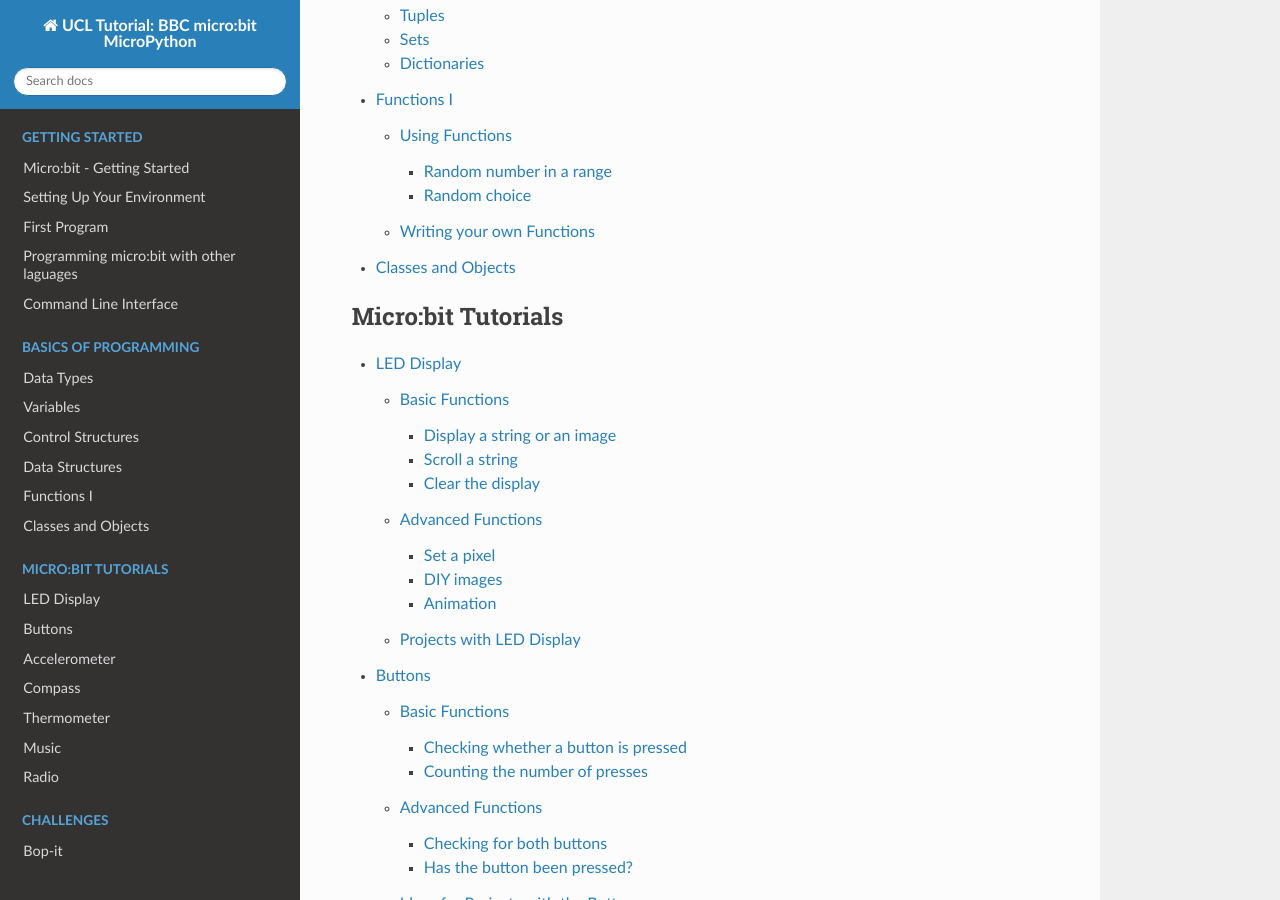
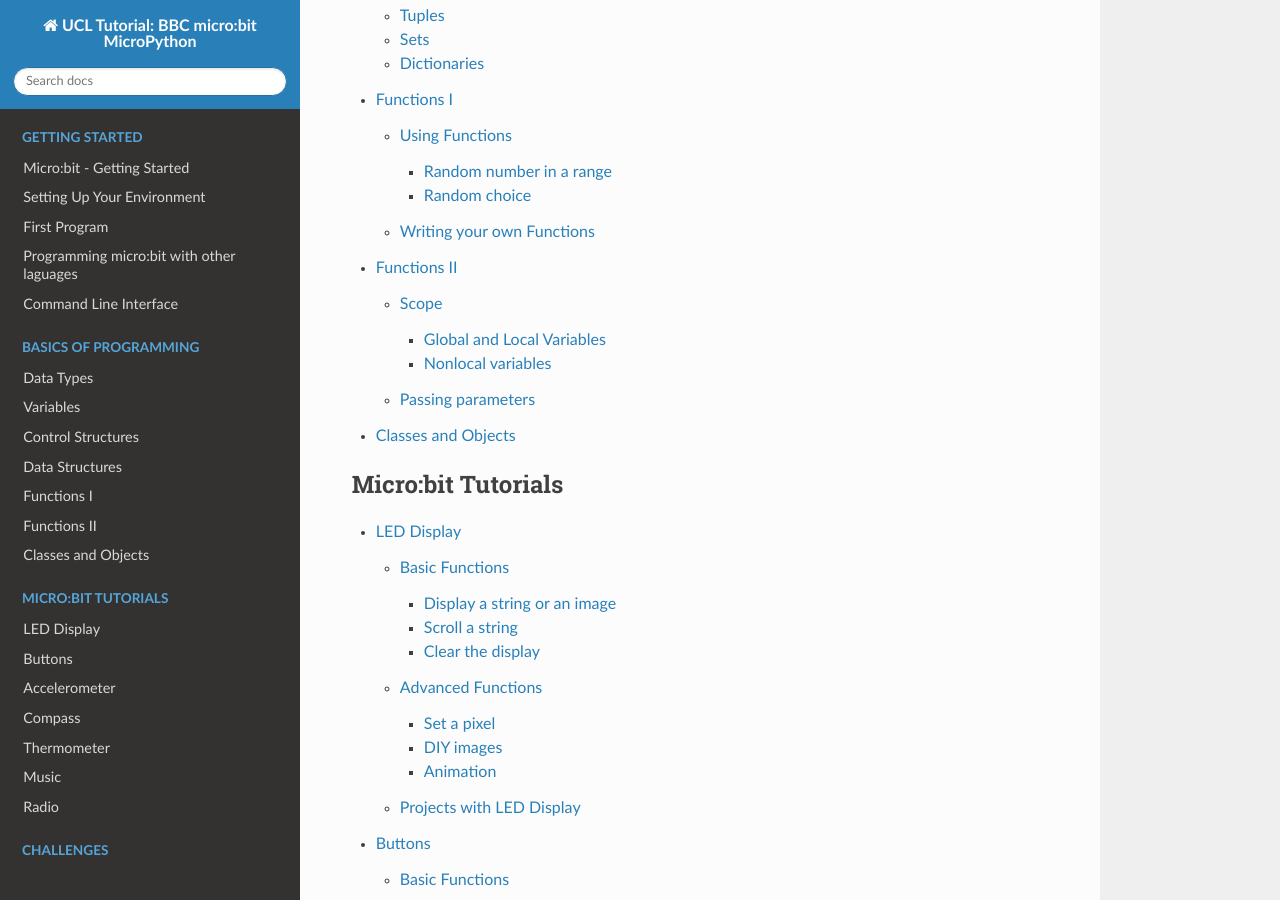
Before and after one commit to rharbird/microbit-challenges, a Sphinx documentation site: the page built from docs/source/index.rst, in a window 1280 px wide and 900 px high, scrolled down 2228 px. Built offline with Sphinx 7.4.7 and the Read the Docs theme 2.0.0, drawn with Linux system fonts in a browser that asks for light colours; pages that are not in the unit, such as notebooks, are missing from menus; part of the change alters nothing that is shown.

```diff
--- a/docs/source/index.rst
+++ b/docs/source/index.rst
@@ -47,6 +47,7 @@ If you would like to contribute to this resource, go ahead! Install git and crea
    basics/control.rst
    basics/data_structures.rst
    basics/functions.rst
+   basics/functionsii.rst
    basics/classes_objects.rst
 
 .. toctree::
```
